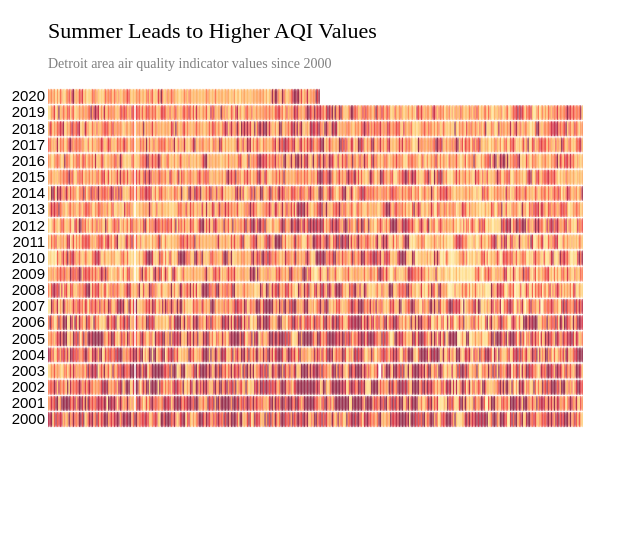
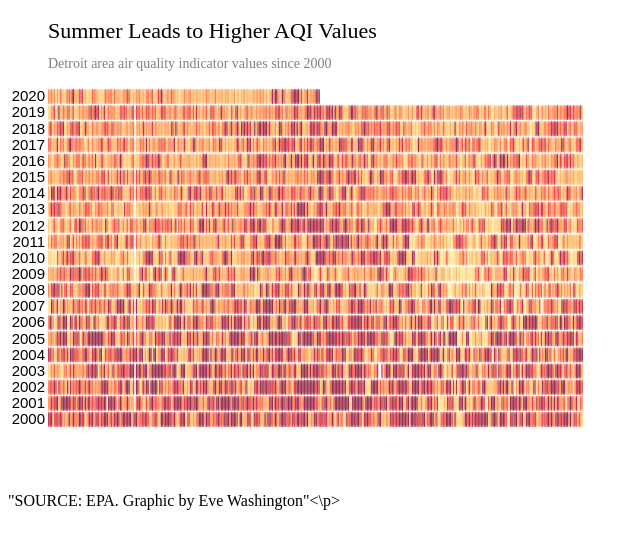
Before and after one commit to Planet-Detroit/air-pollution, a plain HTML site: page index.html in a window 1280 px wide. Shown: the whole page, without its empty margins (0-640 px from the left). Drawn offline with nearby package versions, Linux system fonts and the light colour scheme.

Commit message:
Update index.html

```diff
--- a/index.html
+++ b/index.html
@@ -7,6 +7,7 @@
 
 <!-- Create a div where the graph will take place -->
 <div id="my_dataviz"></div>
+<p>"SOURCE: EPA. Graphic by Eve Washington"<\p>
 
 <!-- Load color palettes -->
 <script src="https://d3js.org/d3-scale-chromatic.v1.min.js"></script>
```
